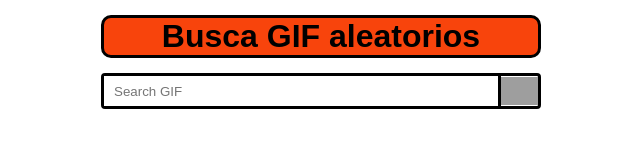
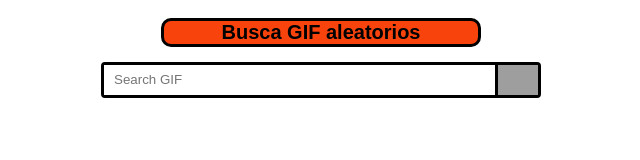
Before and after one commit to gomezjhon1022/buscador-gif, a website: page index.html in a window 1280 px wide. Shown: the whole page, without its empty margins (319-959 px from the left). Drawn offline with Linux system fonts and the light colour scheme; no server answers; grey boxes are pictures that could not be loaded.

Commit message:
Añadir responsive design

```diff
--- a/style/style.css
+++ b/style/style.css
@@ -5,14 +5,29 @@
     font-family: Arial, Helvetica, sans-serif;
 }
 
+html {
+    font-size: 62.5%;
+}
+
+body {
+    display: flex;
+    flex-direction: column;
+    align-items: center;
+}
 header {
+    display:flex;
+    flex-direction: column;
+    justify-content: center;
+    align-items: center;
     width: 100%;
-    height: 80px;
+    min-width: 320px;
+    height: 100px;
 }
 
 header div h1 {
     background-color: #f8440c;
-    margin: 15px auto;
+    margin: 15px 0;
+    min-width: 320px;
     max-width: 440px;
     border-radius: 10px;
     border: solid 3px;
@@ -21,25 +36,26 @@
 
 .container__input {
     display: flex;
+    width: 100%;
+    min-width: 320px;
     max-width: 440px;
-    margin: 0 auto;
+    margin: 0;
     border: solid 3px;
     border-radius: 4px;
     justify-content: flex-start;
 }
 .header__input {
-    width: 400px;
+    width: 90%;
     height: 30px;
     padding-left: 10px;
     border: none;
     outline: none;
 }
 .header__search-icon {
-    width: 40px;
+    width: 10%;
     height: 30px;
     padding: 10px;
     border-left: solid 3px;
-
     background-image: url('https://i.postimg.cc/MTVzcSw4/search-icon1.png');
     background-repeat:  no-repeat;
     background-position: center;
@@ -47,11 +63,34 @@
     cursor: pointer;
 }
 
+main {
+    display: flex;
+    justify-content: center;
+    width: 340px;
+}
+
 .main__container {
-    display: grid;
-    grid-auto-flow: row;
-    margin-top: 15px;
+    columns: 3 320px;
+    column-gap: 0;
 }
+
 .main__container img {
+    display: block;
     border:solid 8px black;
+    width: 320px;
+    background-size: cover;
 }
+
+@media (min-width:650px) {
+
+    main {
+        width: 650px;
+    }
+}
+
+@media (min-width:970px) {
+
+    main {
+        width: 970px;
+    }
+}
```
